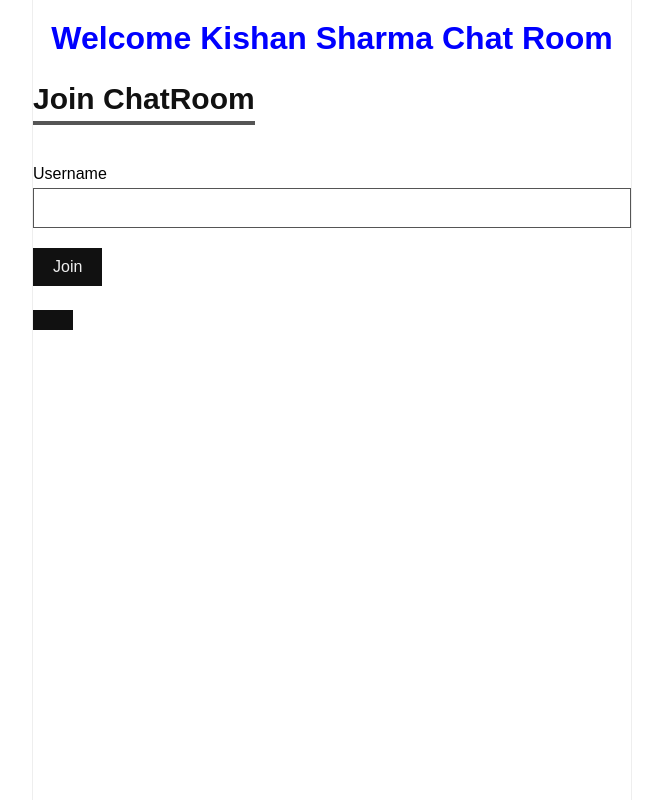
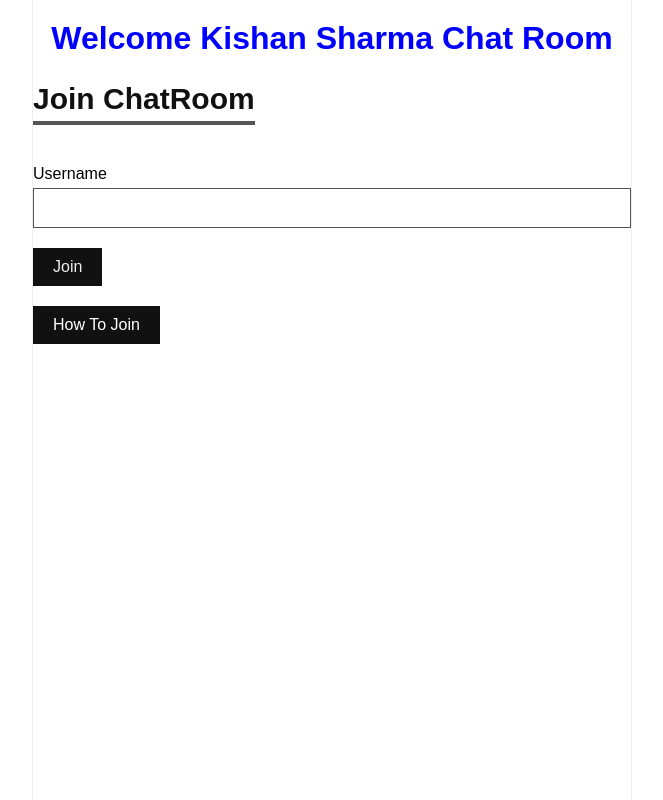
Before and after one commit to kishansharma8055/kishanChat, a website: page public/index.html in a window 1280 px wide. Shown: the whole page, without its empty margins (308-971 px from the left). Drawn offline with nearby package versions, Linux system fonts and the light colour scheme; no server answers.

Commit message:
Update index.html

```diff
--- a/public/index.html
+++ b/public/index.html
@@ -24,8 +24,7 @@
                 </div>
                 <div class="howToJoin">
                     <button id="btn">
-                        <a href="./video.html">
-                        </a>
+                        <a href="./video.html">how to join</a>
                     </button>
                 </div>
             </div>
```
